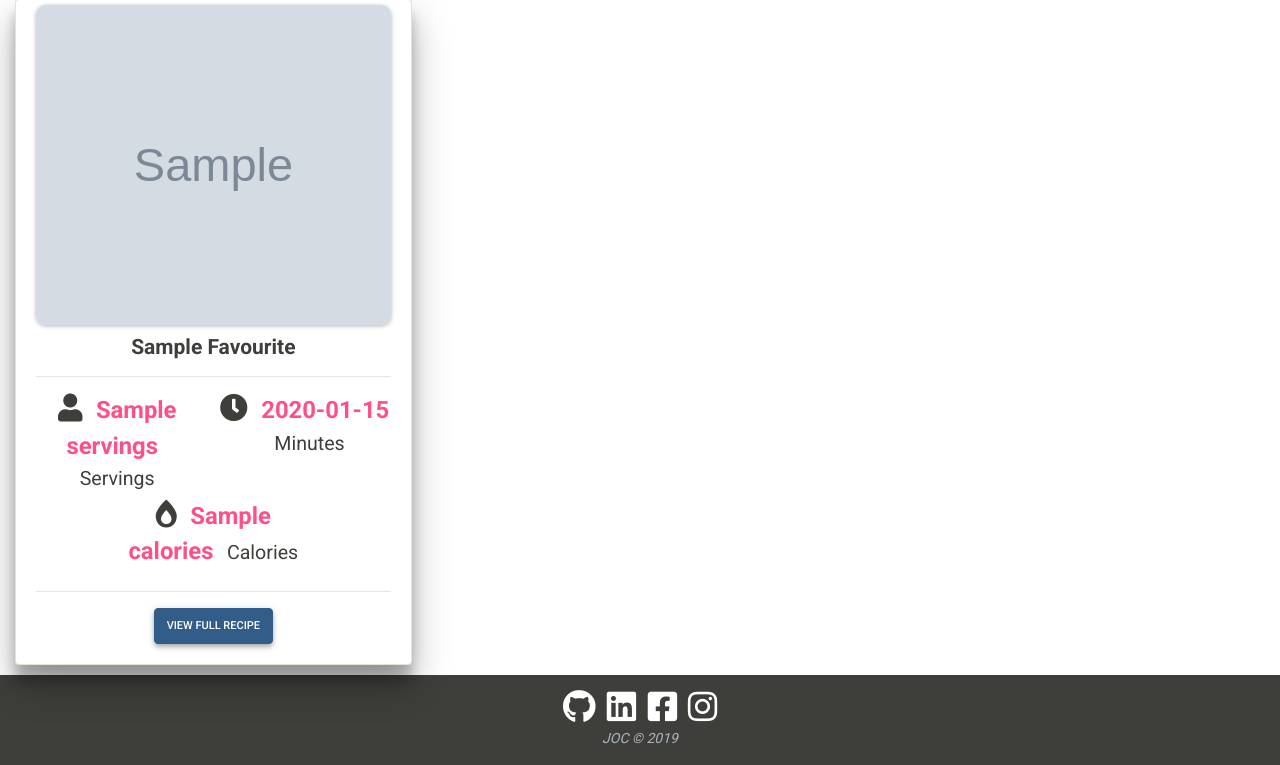
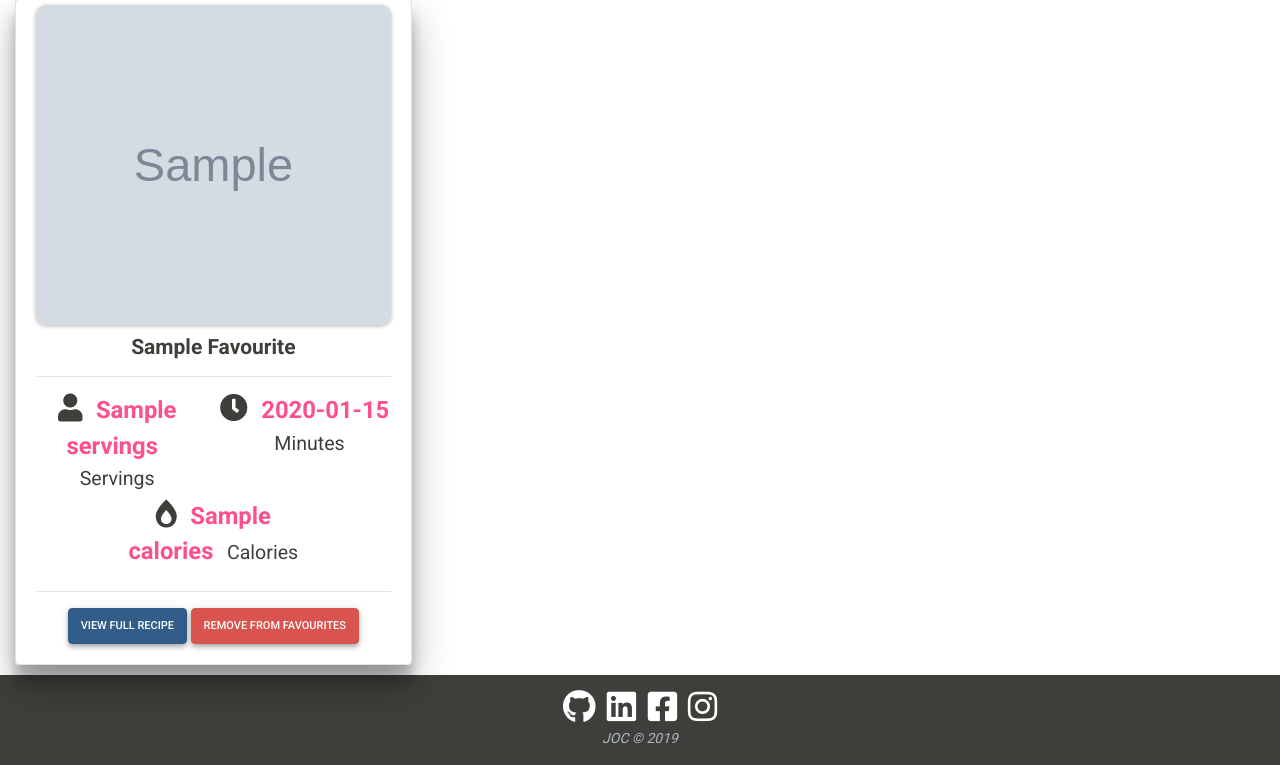
Before and after one commit to johnnycistudent/recipe-app, a Flask app: a page that uses templates/profile.html in a window 1280 px wide. Shown: the part 176-941 px from the top of the page. Run offline with Flask 2, Linux system fonts and the light colour scheme; the visitor is signed in with stand-in values (Sample User, id 1); grey boxes marked "Sample" are stand-in pictures; a database or web service that is not in the repository returns one stand-in record (values such as "Sample title"); some libraries are stand-ins or nearby versions.

Commit message:
adding same favourite recipe function added

```diff
--- a/app.py
+++ b/app.py
@@ -165,28 +165,46 @@ def add_to_favourites(recipe_id):
 
     if 'user' in session:
 
-        users = mongo.db.users
-
         user = users.find_one({"username": session['user']})
+        favourites = user['favourite_recipes']
 
         favourited_recipe = recipes.find_one({'_id': ObjectId(recipe_id)})
 
+        if favourited_recipe not in favourites:
+            users.update_one({"username": session['user']},
+                                                    {"$push" :
+                                                        {"favourite_recipes" : favourited_recipe}})
+        else:
+            flash("You have already added this recipe to your Favourites")
+            return redirect(url_for('recipe_display', user=user['username'], recipe_id=recipe_id))
+    else:
+        flash("You must be logged in to Edit, Save or Delete a recipe!")
+        return redirect(url_for('get_recipes'))
+
+
+    flash('Added to Favourites.')
+    return redirect(url_for('recipe_display', user=user['username'], recipe_id=recipe_id))
+
+@app.route('/remove_from_favourites/<recipe_id>', methods=["GET", "POST"])
+def remove_from_favourites(recipe_id):
+
+    if 'user' in session:
+        user = users.find_one({"username": session['user']})
+        # favourites = mongo.db.users.find(user)
+
+
+        remove_recipe = recipes.find_one({'_id': ObjectId(recipe_id)})
         users.update_one({"username": session['user']},
-                                                {"$push" :
-                                                    {"favourite_recipes" : favourited_recipe}})
-
+                                                    {"$pull" :
+                                                        {"favourite_recipes" : remove_recipe}})
 
 
     else:
         flash("You must be logged in to Edit, Save or Delete a recipe!")
         return redirect(url_for('get_recipes'))
 
-
-    flash('Added to Favourites.')
-    return redirect(url_for('recipe_display', user=user, recipe_id=recipe_id))
-
-
-
+    flash('Removed from Favourites.')
+    return redirect(url_for('profile', user=user['username'], recipe_id=recipe_id))
 
 @app.route('/login', methods=['GET'])
 def login():
--- a/templates/profile.html
+++ b/templates/profile.html
@@ -42,6 +42,7 @@
                     <hr>
 
                     <a href="{{ url_for('recipe_display', recipe_id=favourite._id) }}" class="btn btn-primary">View Full Recipe</a>
+                    <a role="button" href="{{ url_for('remove_from_favourites', recipe_id=favourite._id) }}" class="btn btn-danger">Remove from Favourites</a>
                 </div>
             </div>
         </div>
```
